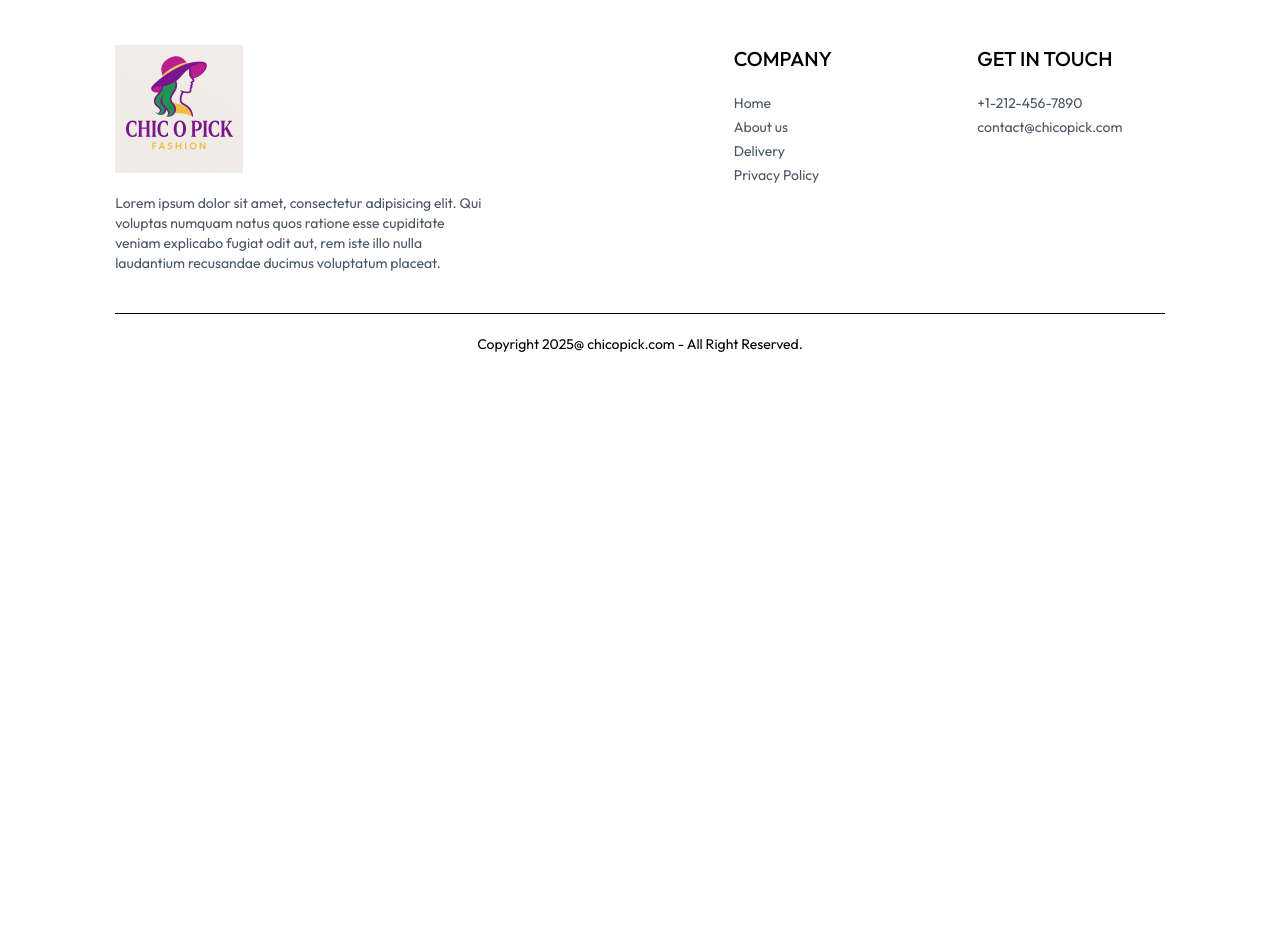
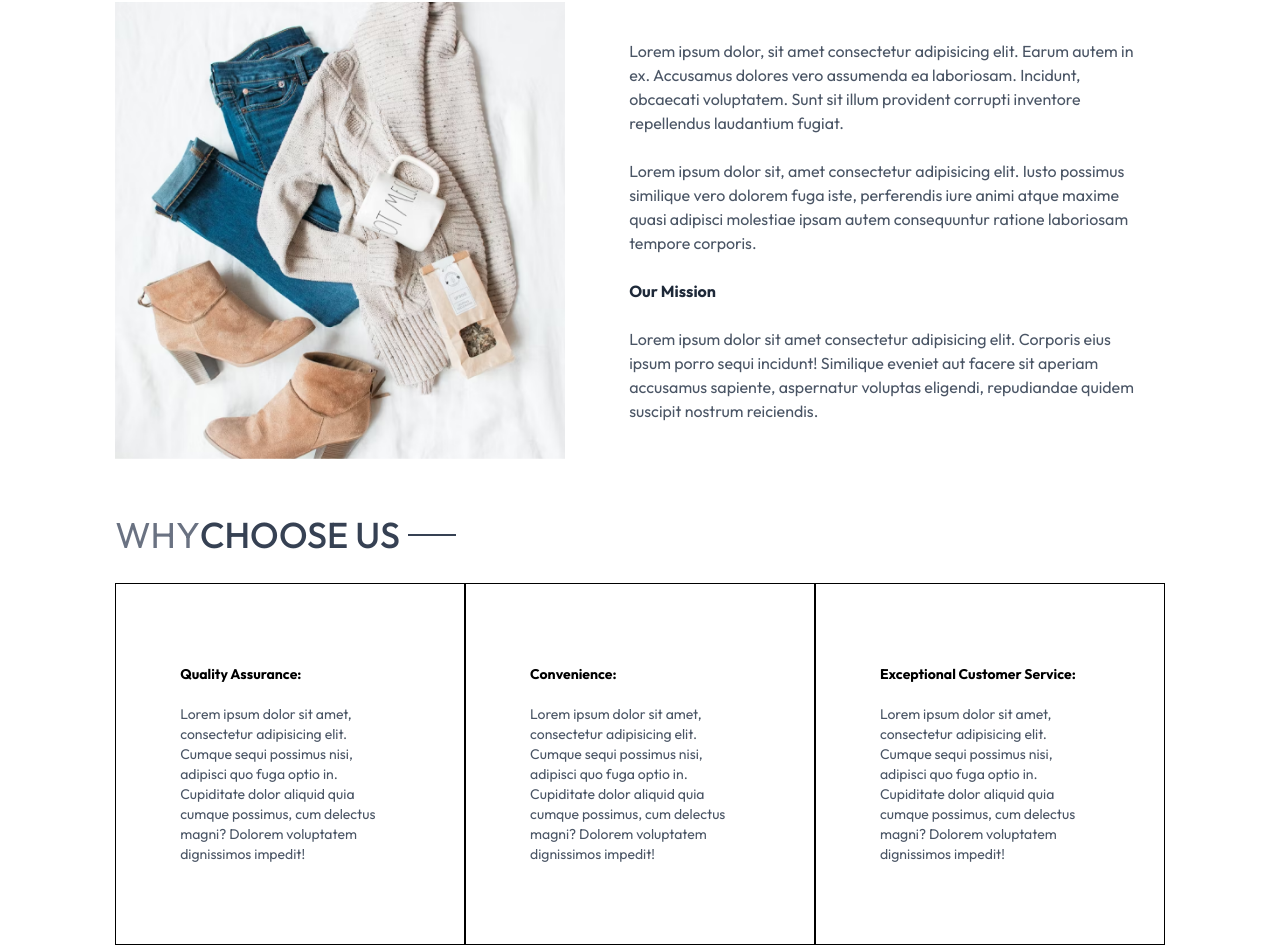
Before and after one commit to maryamfad/React-Ecommerce-App, a React (Vite) app: page /about in a window 1280 px wide. Shown: the part 299-1251 px from the top of the page. Before the commit the page ends 800 px from the top, so only its background shows below. Built offline with nearby package versions, Linux system fonts and the light colour scheme.

Commit message:
create About me page

```diff
--- a/src/pages/About.jsx
+++ b/src/pages/About.jsx
@@ -1,7 +1,85 @@
 import React from "react";
+import Title from "../components/Title";
+import { assets } from "../assets/assets";
+import NewsletterBox from "../components/NewsletterBox";
 
 const About = () => {
-	return <div></div>;
+	return (
+		<div>
+			<div className="text-2xl text-center pt-8 border-t">
+				<Title text1={"ABOUT"} text2={"US"} />
+			</div>
+
+			<div className="my-10 flex flex-col md:flex-row gap-16">
+				<img
+					className="w-full md:max-w-[450px]"
+					src={assets.about_img}
+					alt="about me image"
+				/>
+				<div className="flex flex-col justify-center gap-6 md:w-2/4 text-gray-600">
+					<p>
+						Lorem ipsum dolor, sit amet consectetur adipisicing
+						elit. Earum autem in ex. Accusamus dolores vero
+						assumenda ea laboriosam. Incidunt, obcaecati voluptatem.
+						Sunt sit illum provident corrupti inventore repellendus
+						laudantium fugiat.
+					</p>
+					<p>
+						Lorem ipsum dolor sit, amet consectetur adipisicing
+						elit. Iusto possimus similique vero dolorem fuga iste,
+						perferendis iure animi atque maxime quasi adipisci
+						molestiae ipsam autem consequuntur ratione laboriosam
+						tempore corporis.
+					</p>
+					<b className="text-gray-800">Our Mission</b>
+					<p>
+						Lorem ipsum dolor sit amet consectetur adipisicing elit.
+						Corporis eius ipsum porro sequi incidunt! Similique
+						eveniet aut facere sit aperiam accusamus sapiente,
+						aspernatur voluptas eligendi, repudiandae quidem
+						suscipit nostrum reiciendis.
+					</p>
+				</div>
+			</div>
+			<div className="text-4xl py-4">
+				<Title text1={"WHY"} text2={"CHOOSE US"} />
+			</div>
+
+			<div className="flex flex-xol md:flex-row text-sm mb-20">
+				<div className="border px-10 md:px-16 py-8 sm:py-20 flex flex-col gap-5">
+					<b>Quality Assurance:</b>
+					<p className="text-gray-600">
+						Lorem ipsum dolor sit amet, consectetur adipisicing
+						elit. Cumque sequi possimus nisi, adipisci quo fuga
+						optio in. Cupiditate dolor aliquid quia cumque possimus,
+						cum delectus magni? Dolorem voluptatem dignissimos
+						impedit!
+					</p>
+				</div>
+				<div className="border px-10 md:px-16 py-8 sm:py-20 flex flex-col gap-5">
+					<b>Convenience:</b>
+					<p className="text-gray-600">
+						Lorem ipsum dolor sit amet, consectetur adipisicing
+						elit. Cumque sequi possimus nisi, adipisci quo fuga
+						optio in. Cupiditate dolor aliquid quia cumque possimus,
+						cum delectus magni? Dolorem voluptatem dignissimos
+						impedit!
+					</p>
+				</div>
+				<div className="border px-10 md:px-16 py-8 sm:py-20 flex flex-col gap-5">
+					<b>Exceptional Customer Service:</b>
+					<p className="text-gray-600">
+						Lorem ipsum dolor sit amet, consectetur adipisicing
+						elit. Cumque sequi possimus nisi, adipisci quo fuga
+						optio in. Cupiditate dolor aliquid quia cumque possimus,
+						cum delectus magni? Dolorem voluptatem dignissimos
+						impedit!
+					</p>
+				</div>
+			</div>
+			<NewsletterBox />
+		</div>
+	);
 };
 
 export default About;
```
